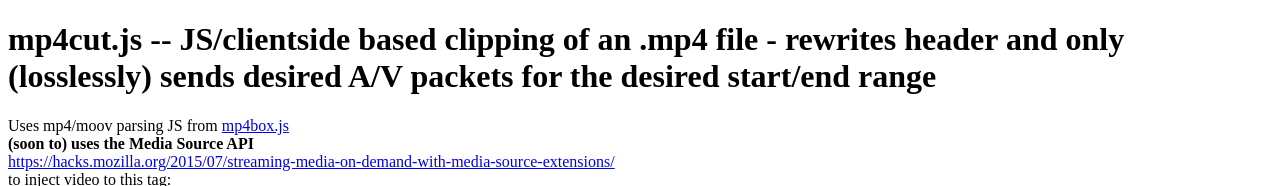
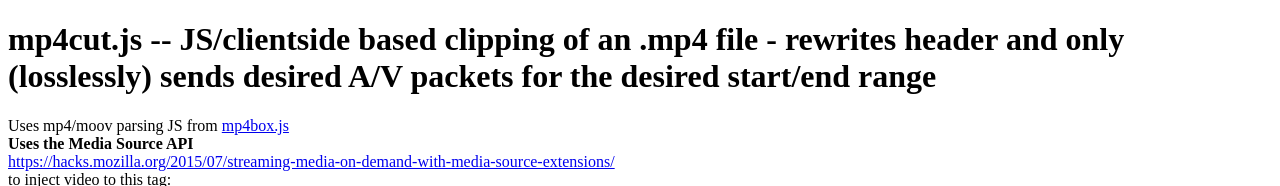
Before and after one commit to traceypooh/mp4cut.js, a plain HTML site: page ugh.htm in a window 1280 px wide. Shown: the top 186 px of the page. Drawn offline with nearby package versions, Linux system fonts and the light colour scheme; a script that the page names is missing.

```diff
--- a/ugh.htm
+++ b/ugh.htm
@@ -13,7 +13,7 @@
   <body>
     <h1>mp4cut.js -- JS/clientside based clipping of an .mp4 file - rewrites header and only (losslessly) sends desired A/V packets for the desired start/end range</h1>
     Uses mp4/moov parsing JS from <a href="http://download.tsi.telecom-paristech.fr/gpac/mp4box.js/">mp4box.js</a><br/>
-    <b>(soon to) uses the Media Source API</b><br/>
+    <b>Uses the Media Source API</b><br/>
     <a href="https://hacks.mozilla.org/2015/07/streaming-media-on-demand-with-media-source-extensions/">https://hacks.mozilla.org/2015/07/streaming-media-on-demand-with-media-source-extensions/</a><br/>
     to inject video to this tag:<br/>
     <video id="vxxx" controls autoplay width="320" height="240"></video><br/>
```
